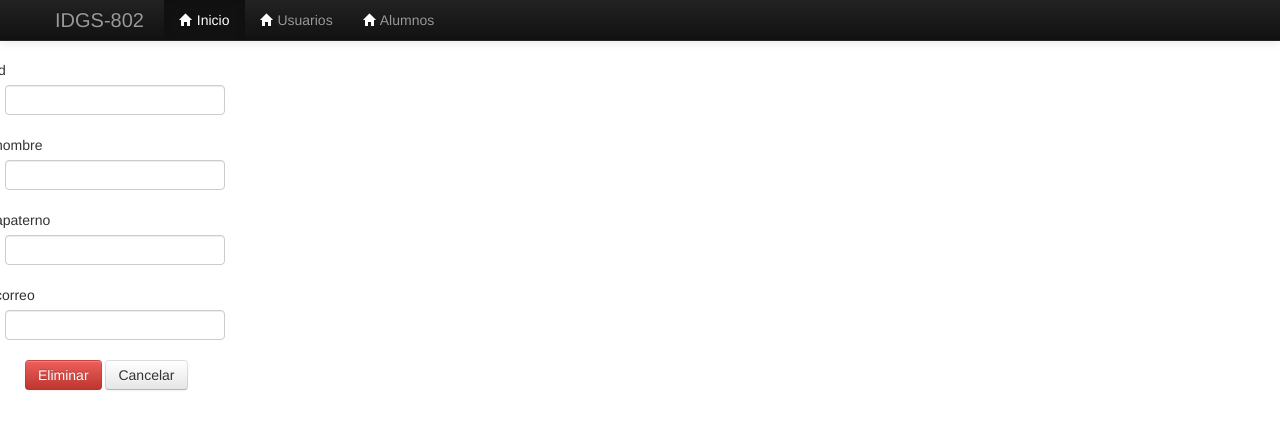
After one commit to IDGS-802-21000388/Flask_DB_IDGS802, a Flask app: template templates/eliminar.html in a window 1280 px wide. The commit adds this page. Shown: the top 429 px of the page. Run offline with Flask 3, Linux system fonts and the light colour scheme; the template is opened without the code that fills it: values that come from a table or form of the project are taken from there, others are empty; some libraries are stand-ins or nearby versions.

Commit message:
JJMO - 29-feb-24 - ABC Completo

```diff
--- a/main.py
+++ b/main.py
@@ -1,4 +1,4 @@
-from flask import Flask, request, render_template, flash, g
+from flask import Flask, request, render_template, flash, g, Response, redirect, url_for
 from flask_wtf.csrf import CSRFProtect
 from config import DevelopmentConfig
 import forms
@@ -24,6 +24,47 @@ def index():
         db.session.commit()
 
     return render_template('index.html', form=alum_form)
+
+@app.route('/eliminar', methods=["GET","POST"])
+def eliminar():
+    alum_form = forms.UsersForm2(request.form)
+    if request.method=="GET":
+        id = request.args.get('id')
+        alum1 = db.session.query(Alumnos).filter(Alumnos.id==id).first()
+        alum_form.id.data=request.args.get('id')
+        alum_form.nombre.data=alum1.nombre
+        alum_form.apaterno.data=alum1.apaterno
+        alum_form.email.data=alum1.email
+    if request.method=="POST":
+        id = alum_form.id.data
+        alum = Alumnos.query.get(id)
+        db.session.delete(alum)
+        db.session.commit()
+        return redirect(url_for('ABCompleto'))
+    return render_template('eliminar.html', form= alum_form)
+
+@app.route('/modificar', methods=["GET","POST"])
+def modificar():
+    alum_form = forms.UsersForm2(request.form)
+    if request.method=="GET":
+        id = request.args.get('id')
+        alum1 = db.session.query(Alumnos).filter(Alumnos.id==id).first()
+        alum_form.id.data=request.args.get('id')
+        alum_form.nombre.data=alum1.nombre
+        alum_form.apaterno.data=alum1.apaterno
+        alum_form.email.data=alum1.email
+    if request.method=="POST":
+        id = alum_form.id.data
+        alum = db.session.query(Alumnos).filter(Alumnos.id==id).first()
+        alum.nombre = alum_form.nombre.data
+        alum.apaterno = alum_form.apaterno.data
+        alum.email = alum_form.email.data
+        db.session.add(alum)
+        db.session.commit()
+        return redirect(url_for('ABCompleto'))
+    return render_template('modificar.html', form= alum_form)
+
+
 
 @app.route('/ABC_Completo', methods=["GET","POST"])
 def ABCompleto():
--- a/requirements.txt
+++ b/requirements.txt
@@ -13,3 +13,6 @@ tzdata==2023.4
 Werkzeug==3.0.1
 email-validator==2.1.0.post1
 WTForms==3.1.2
+SQLAlchemy==2.0.27
+Flask-SQLAlchemy==3.1.1
+PyMySQL==1.1.0
--- a/templates/ABC_Completo.html
+++ b/templates/ABC_Completo.html
@@ -20,9 +20,9 @@
                         <td>{{alum.nombre}}</td>
                         <td>{{alum.apaterno}}</td>
                         <td>{{alum.email}}</td>
-                        <td><a href="eliminar.html?id={{alum.id}}"
+                        <td><a href="/eliminar?id={{alum.id}}"
                             class="btn btn-danger">Eliminar</a></td>
-                        <td><a href="modificar.html?id={{alum.id}}"
+                        <td><a href="/modificar?id={{alum.id}}"
                             class="btn btn-warning">Modificar</a></td>
                     </tr>
                 {% endfor %}
--- /dev/null
+++ b/templates/eliminar.html
@@ -0,0 +1,35 @@
+{% extends "layout2.html" %}
+    {% from "_macros.html" import render_field %}
+{% block content %}
+    <div class="container">
+        <div class="row">
+            <form name="registro" action="/eliminar" id="eliminar" method="post" novalidate>
+                <div class="row control-group">
+                    <div class="form_group col-xs-12 float-label-form-grup controls">
+                        {{render_field(form.id, class="form-control")}}
+                    </div>
+                </div>
+                <div class="row control-group">
+                    <div class="form_group col-xs-12 float-label-form-grup controls">
+                        {{render_field(form.nombre, class="form-control")}}
+                    </div>
+                </div>
+                <div class="row control-group">
+                    <div class="form_group col-xs-12 float-label-form-grup controls">
+                        {{render_field(form.apaterno, class="form-control")}}
+                    </div>
+                </div>
+                <div class="row control-group">
+                    <div class="form_group col-xs-12 float-label-form-grup controls">
+                        {{render_field(form.email, class="form-control")}}
+                    </div>
+                </div>
+                <input type="hidden" name="csrf_token" value="{{csrf_token()}}"/>
+                <input type="submit" id="eliminar" name="eliminar"
+                class="btn btn-danger" value="Eliminar"/>
+                <a href="ABC_Completo" class="btn btn-succes">Cancelar</a>
+            </form>
+        </div>
+    </div>
+
+{% endblock %}
```
Also changed, not shown: templates/modificar.html (added, +35 -0 lines).
